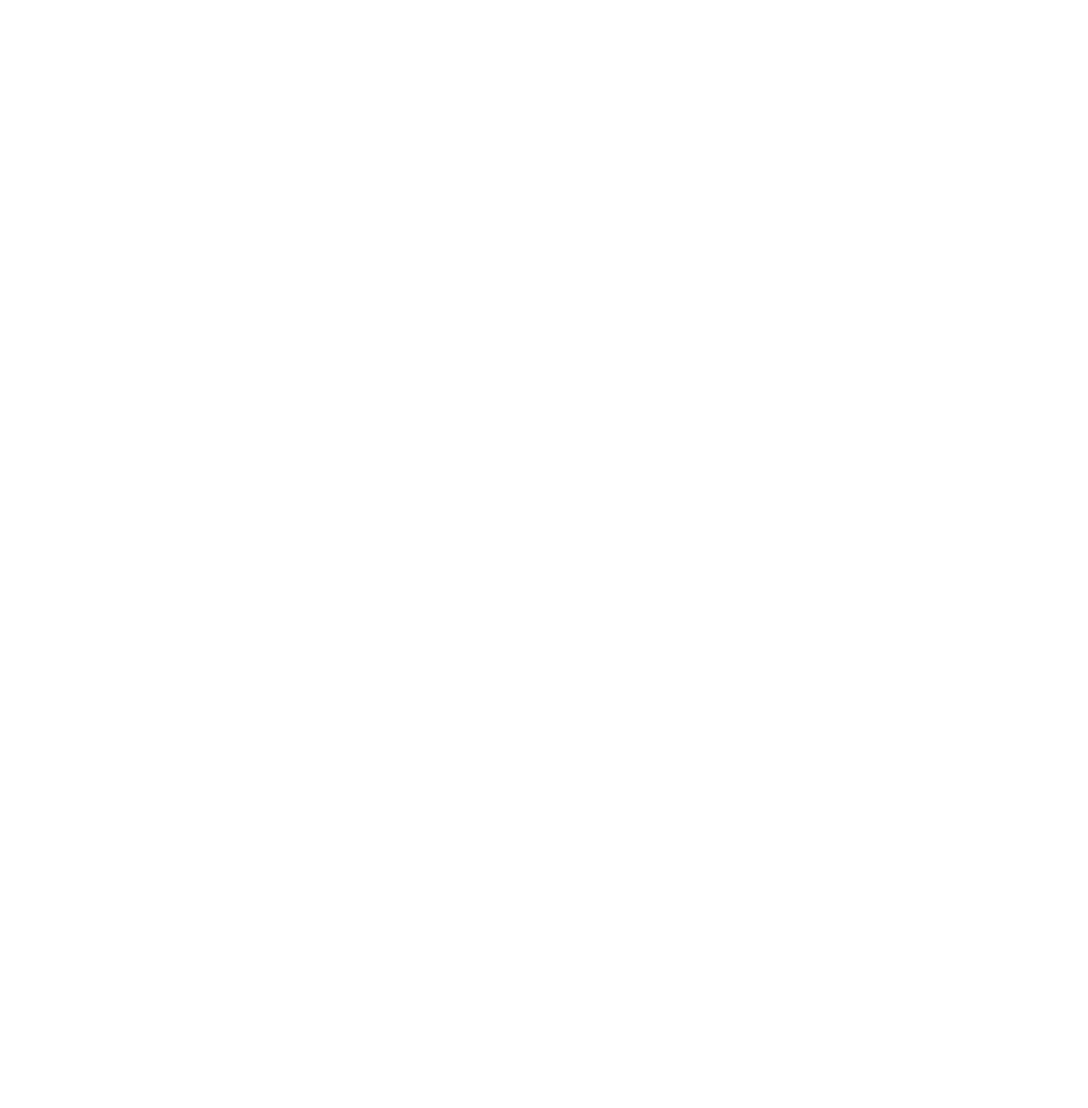
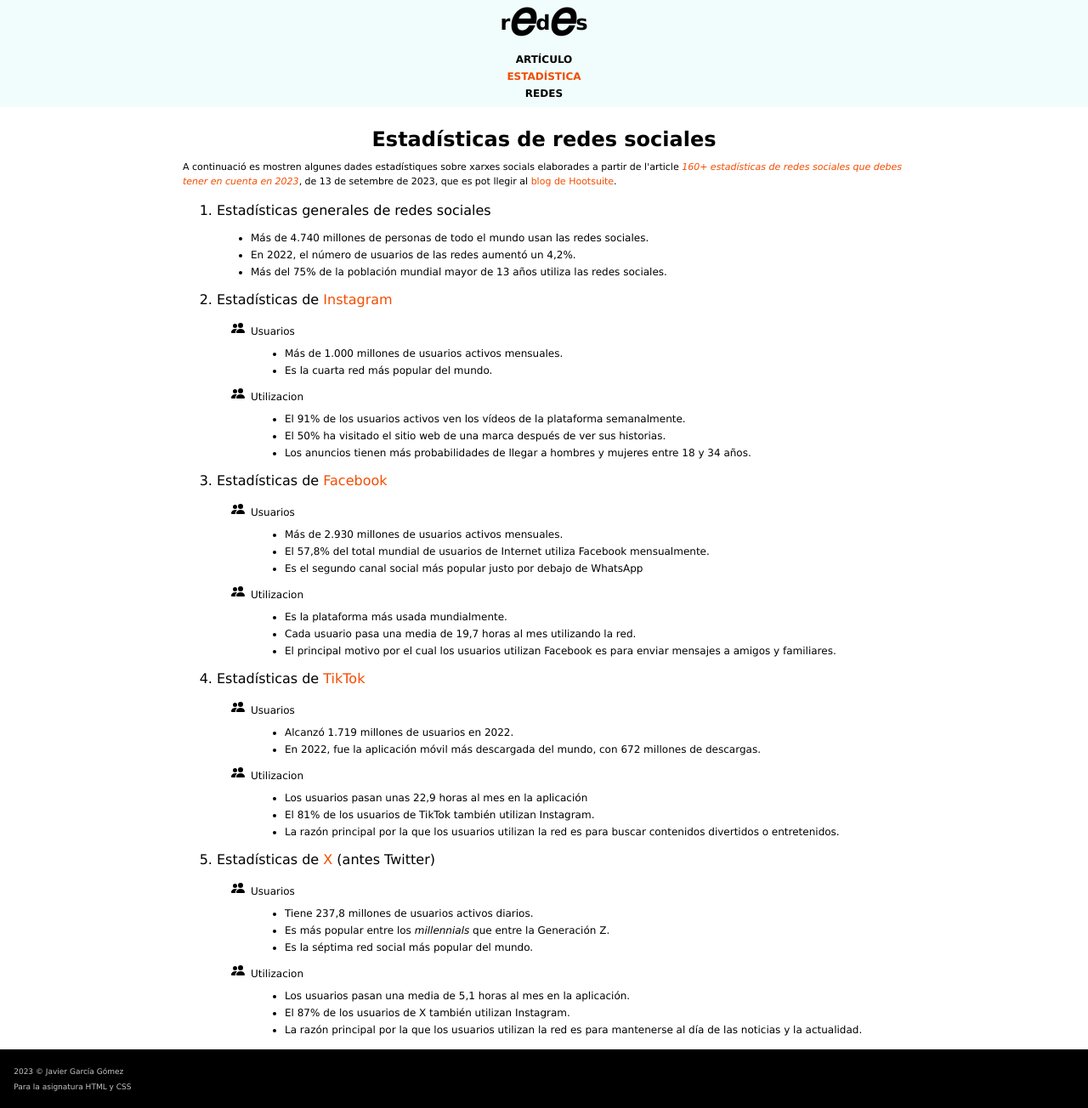
Before and after one commit to javiergarciagomez98/P1_HTMLyCSS, a plain HTML site: page estadisticas.html in a window 1280 px wide. Shown: the whole page at 85% size. Before the commit the page ends 800 px from the top, so only its background shows below. Drawn offline with Linux system fonts and the light colour scheme.

Commit message:
Added instatistics page

```diff
--- a/css/estilos.css
+++ b/css/estilos.css
@@ -33,7 +33,7 @@ nav {
     align-items: center;
 }
 
-ul {
+nav ul {
     list-style: none;
     text-align: center;
     padding: 0;
@@ -87,6 +87,16 @@ a {
     text-decoration: none;
     color:#f34d00;
 }
+
+ol li{
+    font-weight: lighter;
+}
+
+ul {
+    list-style: disc;
+    margin: 1em 0;
+}
+
 
 footer{
     display: flex;
@@ -153,3 +163,11 @@ footer{
     margin: 2.5em 0;
     font-size: 9px;
 }
+
+.list__title {
+    font-size: 16px;
+}
+
+.users__img {
+    list-style-image: url("../img/users.svg");
+}
--- a/estadisticas.html
+++ b/estadisticas.html
@@ -0,0 +1,121 @@
+<!DOCTYPE html>
+<html lang="es">
+<head>
+    <meta charset="UTF-8">
+    <meta name="viewport" content="width=device-width, initial-scale=1.0">
+    <link rel="stylesheet" href="css/estilos.css">
+    <title>estadisticas</title>
+</head>
+<body>
+    <header>
+        <div class="header__title">
+            r<span>&#119890;</span>d<span>&#119890;</span>s
+        </div>
+        <nav>
+            <ul>
+                <li><a href="#index.html">ARTÍCULO</a></li>
+                <li><a href="#estadisticas.html" id="active">ESTADÍSTICA</a></li>
+                <li><a href="#redes.html">REDES</a></li>
+            </ul>
+        </nav>
+    </header>
+    <main>
+        <article class="container">
+            <h1>Estadísticas de redes sociales</h1>
+            <p>
+                A continuació es mostren algunes dades estadístiques sobre xarxes socials elaborades a partir de l'article <i><a href="https://blog.hootsuite.com/es/125-estadisticas-de-redes-sociales/#Estadisticas_generales_de_redes_sociales">160+ estadísticas de redes sociales que debes tener en cuenta en 2023</a></i>, de 13 de setembre de 2023, que es pot llegir
+                al <a href="https://blog.hootsuite.com/es/">blog de Hootsuite</a>.
+            </p>
+            <ol>
+                <li class="list__title">
+                    Estadísticas generales de redes sociales
+                    <ul>
+                        <li>Más de 4.740 millones de personas de todo el mundo usan las redes sociales.</li>
+                        <li>En 2022, el número de usuarios de las redes aumentó un 4,2%.</li>
+                        <li>Más del 75% de la población mundial mayor de 13 años utiliza las redes sociales.</li>
+                    </ul>
+                </li>
+                <!-- Instagram -->
+                <li class="list__title">
+                    Estadísticas de <a href="#instagram">Instagram</a>
+                    <ul class="users__img">
+                        <li>Usuarios
+                            <ul>
+                                <li>Más de 1.000 millones de usuarios activos mensuales.</li>
+                                <li>Es la cuarta red más popular del mundo.</li>
+                            </ul>
+                        </li>
+                        <li>Utilizacion
+                            <ul>
+                                <li>El 91% de los usuarios activos ven los vídeos de la plataforma semanalmente.</li>
+                                <li>El 50% ha visitado el sitio web de una marca después de ver sus historias.</li>
+                                <li>Los anuncios tienen más probabilidades de llegar a hombres y mujeres entre 18 y 34 años.</li>
+                            </ul>
+                        </li>
+                    </ul>
+                </li>
+                <!-- Facebook -->
+                <li class="list__title">Estadísticas de <a href="#facebook">Facebook</a>
+                    <ul class="users__img">
+                        <li>Usuarios
+                            <ul>
+                                <li>Más de 2.930 millones de usuarios activos mensuales.</li>
+                                <li>El 57,8% del total mundial de usuarios de Internet utiliza Facebook mensualmente.</li>
+                                <li>Es el segundo canal social más popular justo por debajo de WhatsApp</li>
+                            </ul>
+                        </li>
+                        <li>Utilizacion
+                            <ul>
+                                <li>Es la plataforma más usada mundialmente.</li>
+                                <li>Cada usuario pasa una media de 19,7 horas al mes utilizando la red.</li>
+                                <li>El principal motivo por el cual los usuarios utilizan Facebook es para enviar mensajes a amigos y familiares.</li>
+                            </ul>
+                        </li>
+                    </ul>
+                </li>
+                <!-- TikTok -->
+                <li class="list__title">Estadísticas de <a href="#tiktok">TikTok</a>
+                    <ul class="users__img">
+                        <li>Usuarios
+                            <ul>
+                                <li>Alcanzó 1.719 millones de usuarios en 2022.</li>
+                                <li>En 2022, fue la aplicación móvil más descargada del mundo, con 672 millones de descargas.</li>
+                            </ul>
+                        </li>
+                        <li>Utilizacion
+                            <ul>
+                                <li>Los usuarios pasan unas 22,9 horas al mes en la aplicación</li>
+                                <li>El 81% de los usuarios de TikTok también utilizan Instagram.</li>
+                                <li>La razón principal por la que los usuarios utilizan la red es para buscar contenidos divertidos o entretenidos.</li>
+                            </ul>
+                        </li>
+                    </ul>
+                </li>
+                <!-- X (Twitter) -->
+                <li class="list__title">Estadísticas de <a href="#twitter">X</a> (antes Twitter)
+                    <ul class="users__img">
+                        <li>Usuarios
+                            <ul>
+                                <li>Tiene 237,8 millones de usuarios activos diarios.</li>
+                                <li>Es más popular entre los <i>millennials</i> que entre la Generación Z.</li>
+                                <li>Es la séptima red social más popular del mundo.</li>
+                            </ul>
+                        </li>
+                        <li>Utilizacion
+                            <ul>
+                                <li>Los usuarios pasan una media de 5,1 horas al mes en la aplicación.</li>
+                                <li>El 87% de los usuarios de X también utilizan Instagram.</li>
+                                <li>La razón principal por la que los usuarios utilizan la red es para mantenerse al día de las noticias y la actualidad.</li>
+                            </ul>
+                        </li>
+                    </ul>
+                </li>
+            </ol>
+        </article>
+    </main>
+    <footer>
+        2023 &copy; Javier García Gómez <br>
+        Para la asignatura HTML y CSS
+    </footer>
+</body>
+</html>
```
Also changed, not shown: img/users.svg (added).
